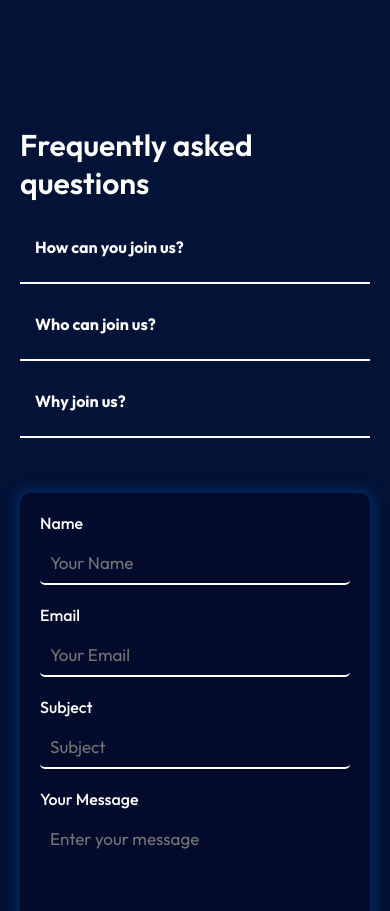
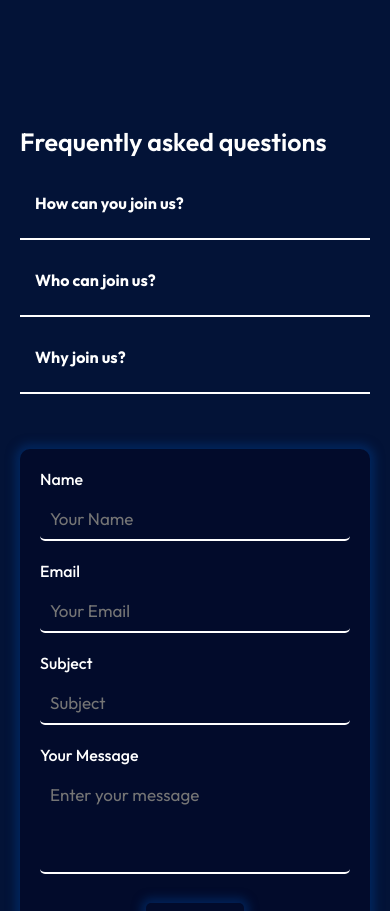
Before and after one commit to yahyamati/Esperanza_SIte_Web, a React (Vite) app: page / in a window 390 px wide. Shown: the part 3460-4371 px from the top of the page. Built offline with nearby package versions, Linux system fonts and the light colour scheme.

Commit message:
make a contact form

```diff
--- a/src/Componenent/Contact/Contact.css
+++ b/src/Componenent/Contact/Contact.css
@@ -134,4 +134,8 @@
       padding-left: 0;
       margin-top: 20px;
     }
+
+    .questions .titel{
+        font-size: 25px;
+    }
   }
```
